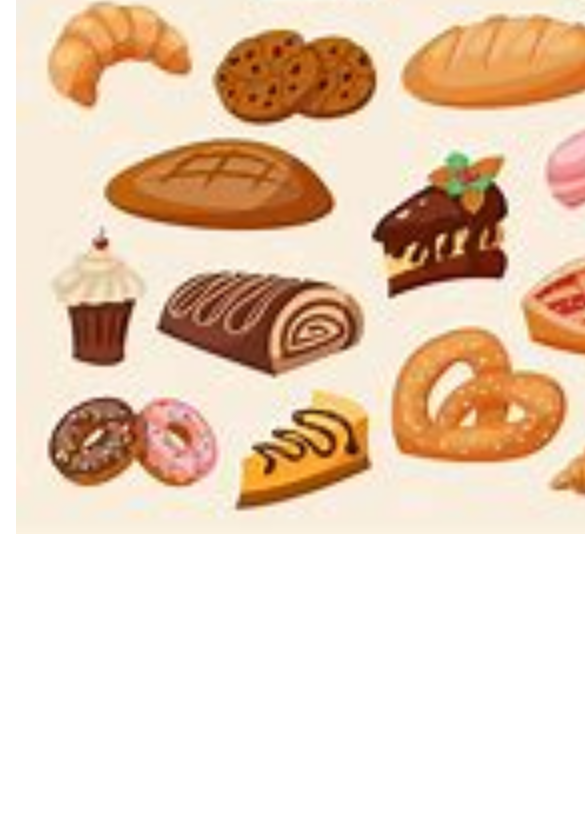
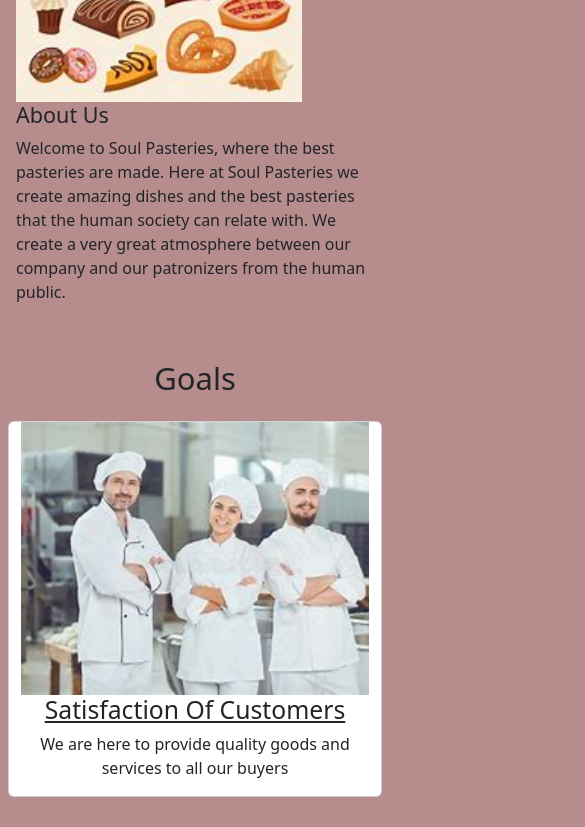
Before and after one commit to Nathan-design-creator/project-31, a plain HTML site: page index.html in a window 390 px wide. Shown: the part 580-1407 px from the top of the page, 585 px wide, since content can reach past the window. Before the commit the page ends 1154 px from the top, so only its background shows below. Drawn offline with nearby package versions, Linux system fonts and the light colour scheme.

Commit message:
project 32 completed

```diff
--- a/index.html
+++ b/index.html
@@ -41,8 +41,31 @@
     <section class="container my-4 p-3">
         <div class="row">
             <div class="col-md-6">
-                <img src="download.jpg" alt="About Us" style="width: 200%;">
+                <img src="download.jpg" alt="About Us" style="width: 80%;">
             </div>
+
+            <div class="col-md-6">
+                <h4>About Us</h4>
+                <p>Welcome to Soul Pasteries, where the best pasteries are made. Here at Soul Pasteries we create
+                    amazing dishes and the best pasteries that the human society can relate with. We create a very great
+                    atmosphere between our company and our patronizers from the human public. </p>
+            </div>
+            <section class="container my-4 p-3  text-center">
+                <h3 class="display-5 ">Goals</h3>
+                <div class="row">
+                    <div class="card my-3">
+                        <img src="bakers.jpg" alt="About Us" class="card-top-img">
+                        <h2>Satisfaction Of Customers</h2>
+                        <p>We are here to provide quality goods and services to all our buyers</p>
+                    </div>
+
+                    <div class="row">
+                        <div class="card my-3">
+                            <img src="bakers.jpg" alt="About Us" class="card-top-img">
+                            <h2>Aspiration</h2>
+                            <p>To become the best pastery making providers in the world</p>
+                        </div>
+            </section>
 
 
 
--- a/style.css
+++ b/style.css
@@ -6,3 +6,6 @@ h2{
     background-color: pink;
         background: linear-gradient(rgb(252, 142, 161), rgb(221, 149, 161), pink);
 }
+body{
+    background-color: rgb(182, 140, 140);
+}
```
Also changed, not shown: bakers.jpg (added).
